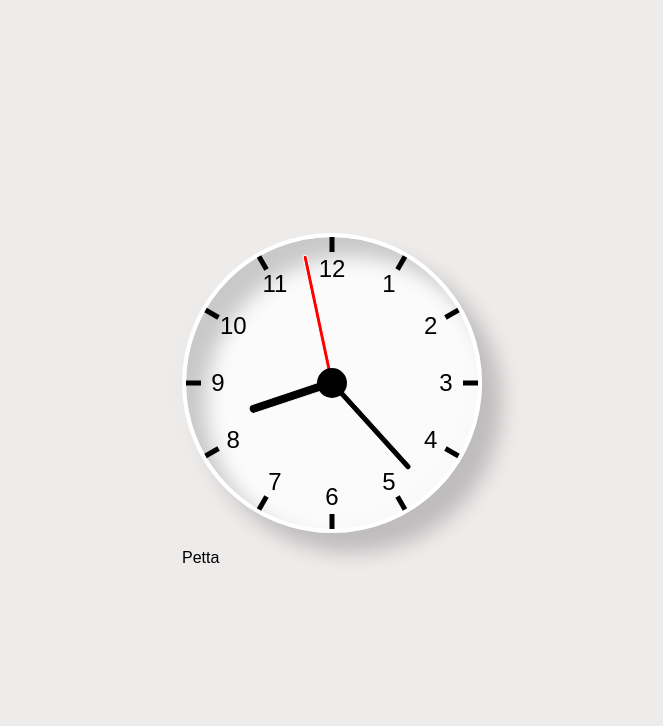
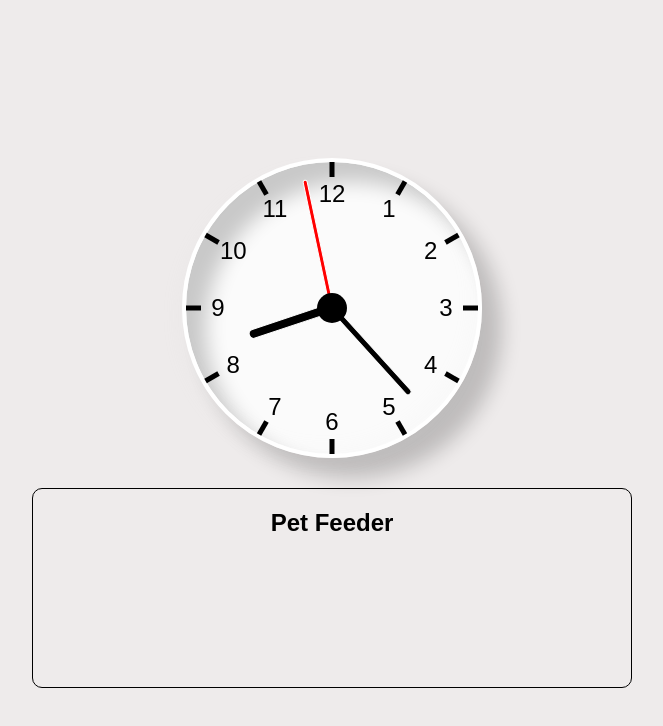
Before and after one commit to Caliza/pet-feeder, a React (Create React App) app in the folder pet-feeder/: page / in a window 1280 px wide. Shown: the top 726 px of the page, without its empty margins (308-971 px from the left). Built offline with nearby package versions, Linux system fonts and the light colour scheme.

Commit message:
Centered clock and h2

```diff
--- a/pet-feeder/src/App.css
+++ b/pet-feeder/src/App.css
@@ -24,6 +24,8 @@ body {
        inset -8px -8px 15px rgba(225,225,225,0.05),
        inset 20px 20px 20px rgba(0,0,0,0.2);
   position: relative;
+  margin-left: 150px;
+  margin-top: 30px;
 
 }
 .clock::after {
@@ -141,3 +143,13 @@ body {
   height: 30%;
   background-color: black;
 }
+.card {
+  border: 1px solid black;
+  border-radius: 10px;
+  width: 600px;
+  height: 200px;
+  margin-top: 30px;
+}
+h2.card-header {
+  text-align: center;
+}
--- a/pet-feeder/src/Pannel.js
+++ b/pet-feeder/src/Pannel.js
@@ -3,7 +3,9 @@ import React from 'react';
 function Pannel({}) {
 
     return (
-        <div><p>Petta</p></div>
+        <div className='card'>
+            <h2 className='card-header'>Pet Feeder</h2>
+        </div>
     )
 }
 
```
